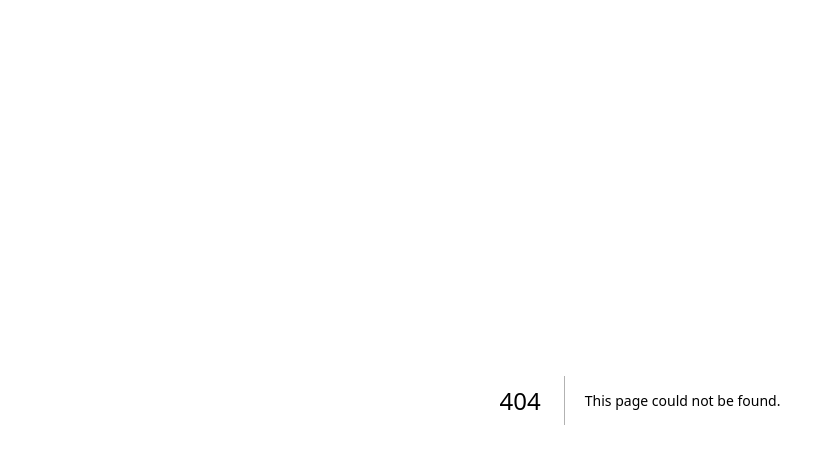
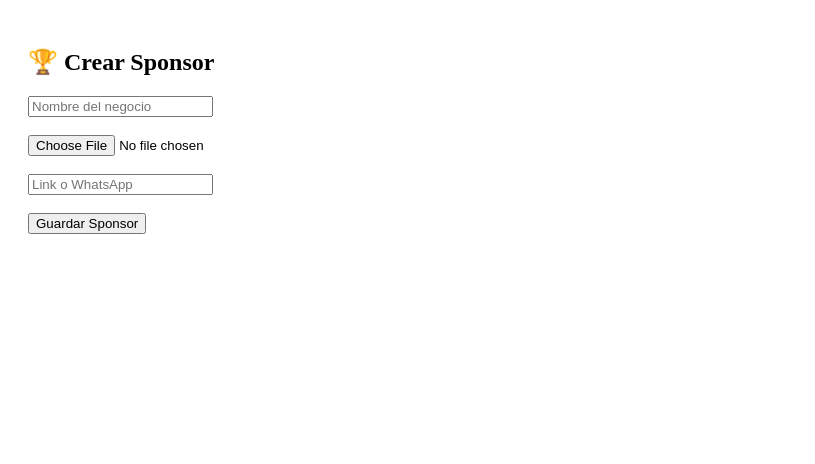
Before and after one commit to andresdominguezjunin-collab/mercado-junin-final, a Next.js app: page /sponsors in a window 1280 px wide. Before the commit this address had no page. Shown: the top 464 px of the page, without its empty margins (0-815 px from the left). Built offline with nearby package versions, Linux system fonts and the light colour scheme.

Commit message:
Create Sponsor component for adding sponsors

```diff
--- /dev/null
+++ b/pages/sponsors.js
@@ -0,0 +1,64 @@
+import { useState } from "react";
+import { db } from "../lib/firebase";
+import { collection, addDoc } from "firebase/firestore";
+
+export default function Sponsor() {
+  const [nombre, setNombre] = useState("");
+  const [logo, setLogo] = useState("");
+  const [link, setLink] = useState("");
+
+  const subirImagen = (e) => {
+    const file = e.target.files[0];
+    if (!file) return;
+
+    const reader = new FileReader();
+    reader.onloadend = () => setLogo(reader.result);
+    reader.readAsDataURL(file);
+  };
+
+  const guardar = async () => {
+    if (!nombre) return alert("Falta nombre");
+
+    await addDoc(collection(db, "sponsors"), {
+      nombre,
+      logo,
+      link,
+      activo: true,
+    });
+
+    alert("Sponsor creado 🚀");
+    setNombre("");
+    setLogo("");
+    setLink("");
+  };
+
+  return (
+    <div style={{ padding: 20 }}>
+      <h2>🏆 Crear Sponsor</h2>
+
+      <input
+        placeholder="Nombre del negocio"
+        value={nombre}
+        onChange={(e) => setNombre(e.target.value)}
+      />
+
+      <br /><br />
+
+      <input type="file" onChange={subirImagen} />
+
+      <br /><br />
+
+      <input
+        placeholder="Link o WhatsApp"
+        value={link}
+        onChange={(e) => setLink(e.target.value)}
+      />
+
+      <br /><br />
+
+      <button onClick={guardar}>
+        Guardar Sponsor
+      </button>
+    </div>
+  );
+}
```
